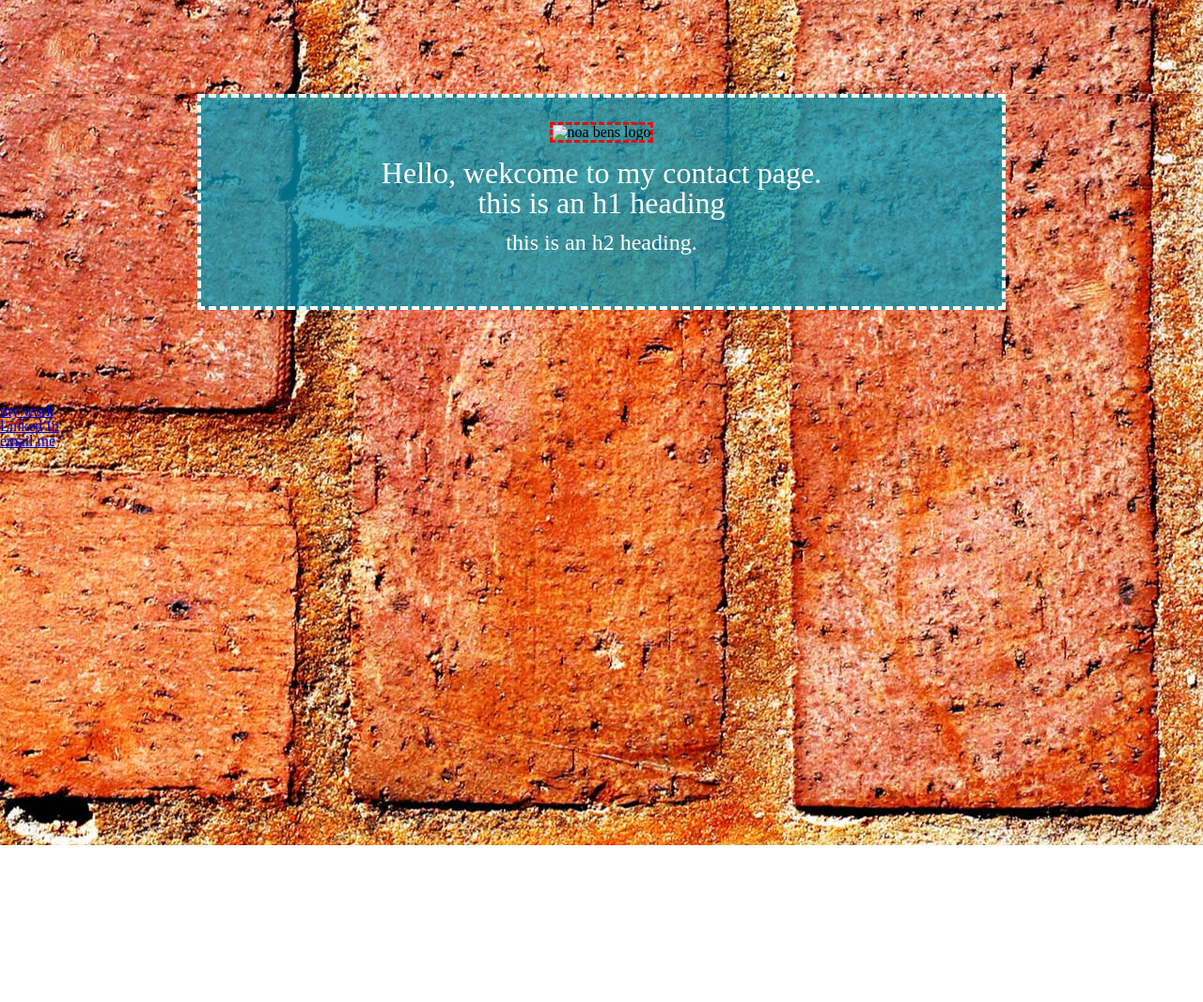
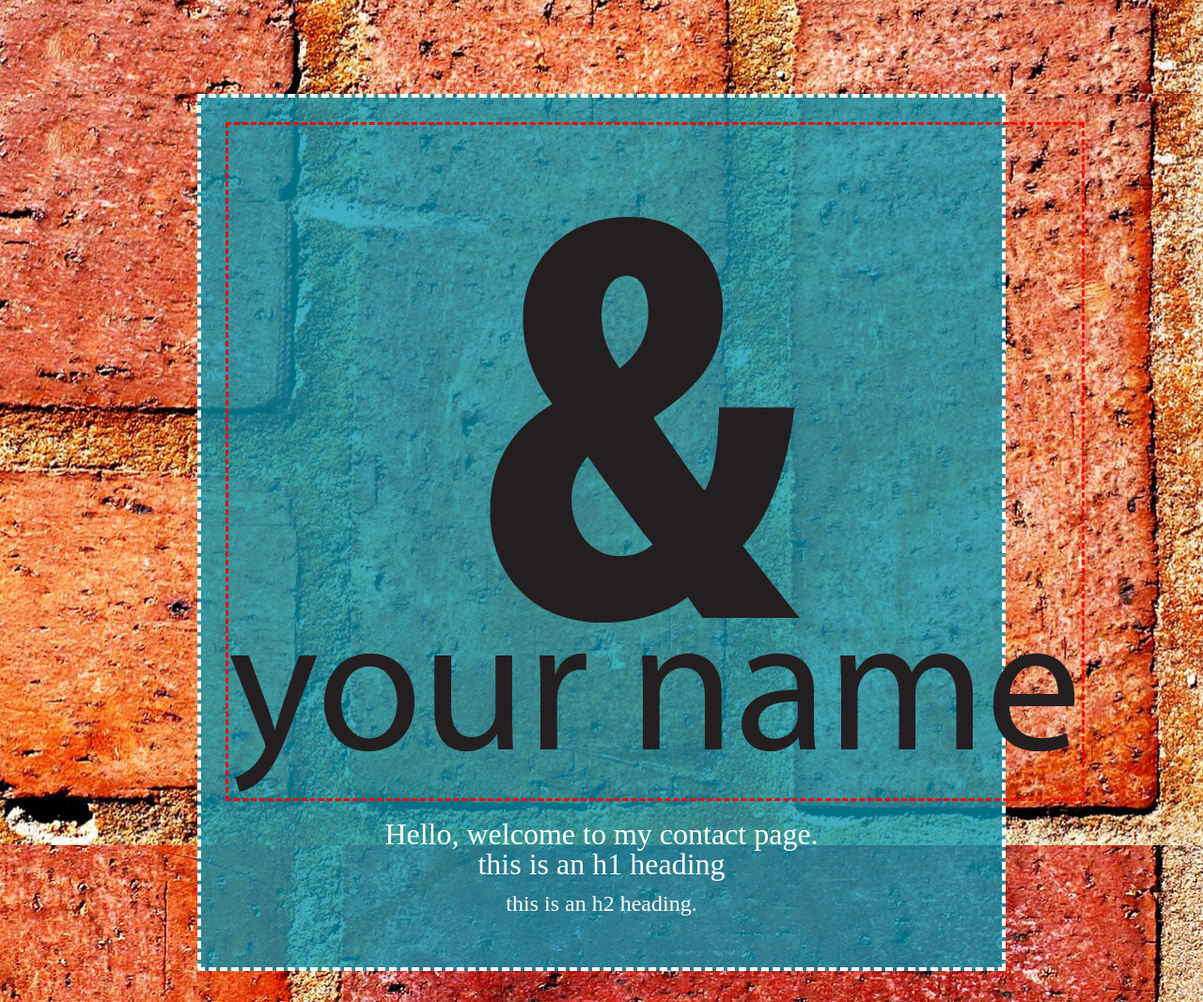
Before and after one commit to nbenshab/nbenshab.github.io, a plain HTML site: page index.html in a window 1280 px wide. Shown: the top 1067 px of the page at 94% size. Before the commit the page ends 900 px from the top, so only its background shows below. Drawn offline with Linux system fonts and the light colour scheme.

Commit message:
Add files via upload

```diff
--- a/index.html
+++ b/index.html
@@ -8,14 +8,14 @@
     <!-- THE TITLE WILL APPEAR IN THE BROWSER WINDOW OR TAB -->
     <title> Noa Ben Contact Page  </title>
 
-    <link rel="stylesheet" href="styles-contact.css">
+    <link rel="stylesheet" href="styles-contact.css"
 
 </head>
 
 <body>
     <div class="center">
-            <img id="logo" srce="images/Noa_logo@2x.png" alt="noa bens logo">
-        <h1>Hello, wekcome to my contact page. <br>this is an h1 heading</h1>
+            <img id="logo" src="images/noa_logo@2x.png" alt="noa bens logo">
+        <h1>Hello, welcome to my contact page. <br>this is an h1 heading</h1>
         <h2>this is an h2 heading.</h2>
     </div> <!--end of center div-->
     <nav>
```
Also changed, not shown: styles-contact.css (+0 -9 lines), images/Bricks_bg.jpg (added), images/noa_logo.png (added), images/noa_logo@2x.png (added).
